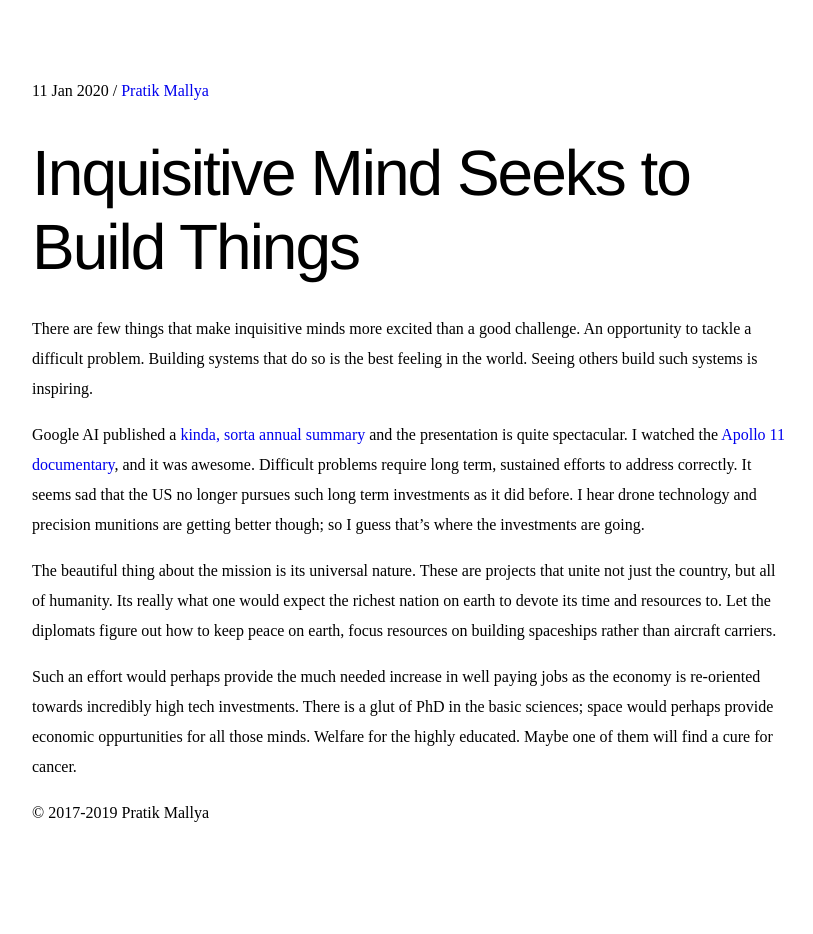
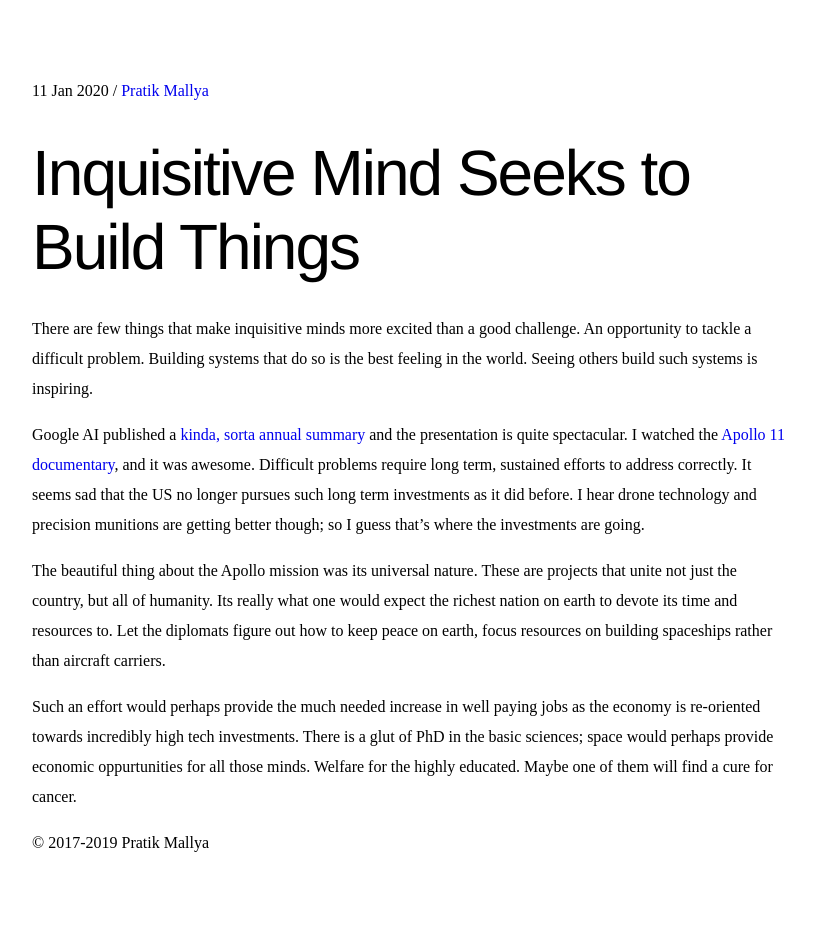
Before and after one commit to pratikmallya/pratikmallya.github.io, a Jekyll site: the page built from _posts/2020-01-11-inquisitive-mind.md, in a window 1280 px wide. Shown: the whole page, without its empty margins (228-1041 px from the left). Built offline with Jekyll 4.4.1, drawn with Linux system fonts in a browser that asks for light colours; before the commit the page ends 904 px from its top, so only the background shows below that.

Commit message:
FIX: clarify english

```diff
--- a/_posts/2020-01-11-inquisitive-mind.md
+++ b/_posts/2020-01-11-inquisitive-mind.md
@@ -9,7 +9,7 @@ There are few things that make inquisitive minds more excited than a good challe
 
 Google AI published a [kinda, sorta annual summary] and the presentation is quite spectacular. I watched the [Apollo 11 documentary], and it was awesome. Difficult problems require long term, sustained efforts to address correctly. It seems sad that the US no longer pursues such long term investments as it did before. I hear drone technology and precision munitions are getting better though; so I guess that's where the investments are going.
 
-The beautiful thing about the mission is its universal nature. These are projects that unite not just the country, but all of humanity. Its really what one would expect the richest nation on earth to devote its time and resources to. Let the diplomats figure out how to keep peace on earth, focus resources on building spaceships rather than aircraft carriers.
+The beautiful thing about the Apollo mission was its universal nature. These are projects that unite not just the country, but all of humanity. Its really what one would expect the richest nation on earth to devote its time and resources to. Let the diplomats figure out how to keep peace on earth, focus resources on building spaceships rather than aircraft carriers.
 
 Such an effort would perhaps provide the much needed increase in well paying jobs as the economy is re-oriented towards incredibly high tech investments. There is a glut of PhD in the basic sciences; space would perhaps provide economic oppurtunities for all those minds. Welfare for the highly educated. Maybe one of them will find a cure for cancer.
 
```
